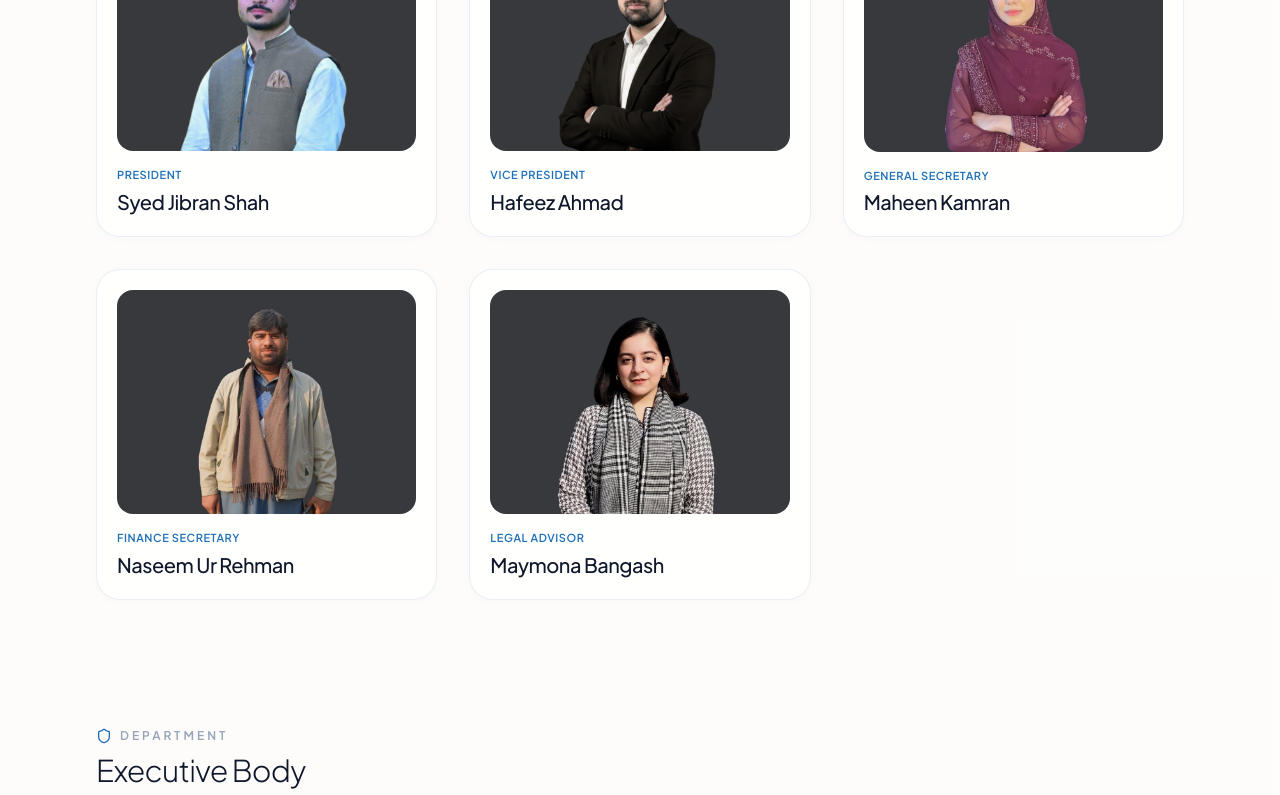
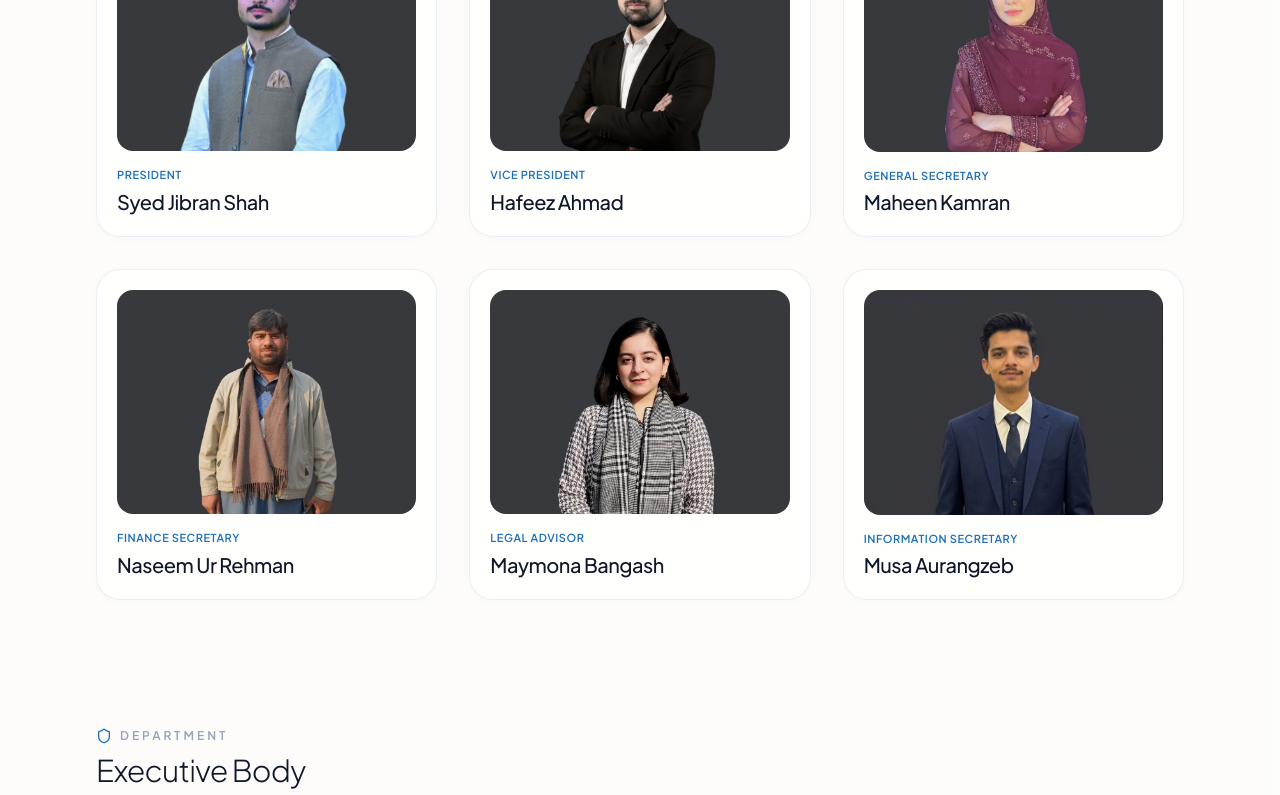
Before and after one commit to hafeezahmadyt/Hope-Together-WEB, a React (Vite) app: page /team in a window 1280 px wide. Shown: the part 949-1744 px from the top of the page. Built offline with nearby package versions, Linux system fonts and the light colour scheme; a web font is replaced by a local one.

Commit message:
CMS: Update official team roster (6 members, 1 photos uploaded)

```diff
--- a/src/data/mock/mockTeam.ts
+++ b/src/data/mock/mockTeam.ts
@@ -70,5 +70,19 @@ export const initialMockTeamMembers: AdminTeamMember[] = [
     "displayOrder": 5,
     "isActive": true,
     "id": "team-1793354254730"
+  },
+  {
+    "name": "Musa Aurangzeb",
+    "position": "Information Secretary",
+    "bio": "Musa Aurengzeb is an International Relations student with a strong interest in global affairs, diplomacy, and peacebuilding. He has experience working with organizations focused on social development, community engagement, and youth initiatives. Through research, advocacy, and community work, he is committed to promoting youth participation, meaningful collaboration, and sustainable social development.",
+    "category": "Core Team",
+    "photoUrl": "/assets/team/musa-aurangzeb.jpg",
+    "email": "",
+    "linkedinUrl": "",
+    "facebookUrl": "",
+    "instagramUrl": "",
+    "displayOrder": 6,
+    "isActive": true,
+    "id": "team-1793652969584"
   }
 ];
```
